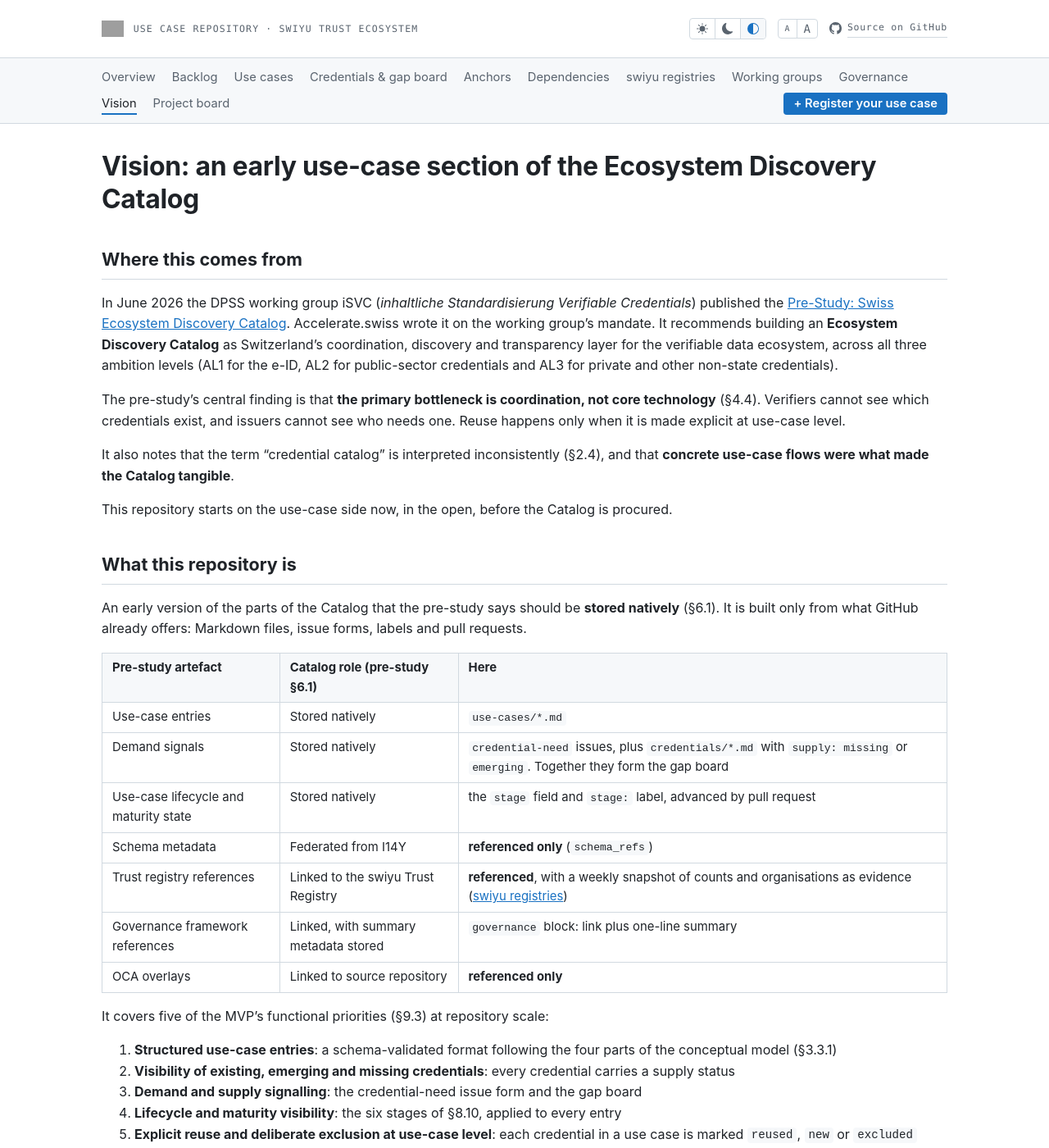
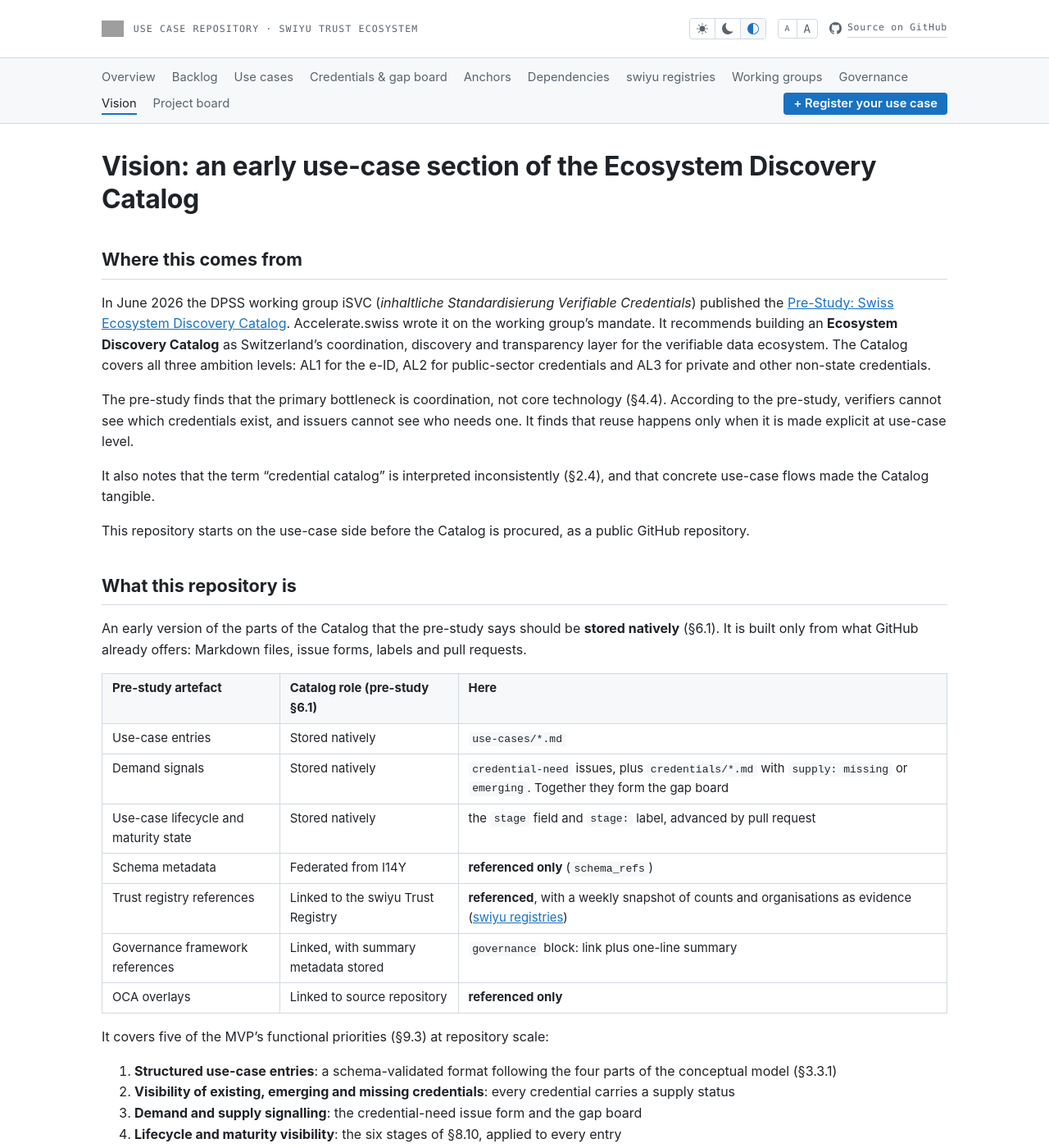
Before and after one commit to DIDAS-swiss/use-case-repository, a Jekyll site: the page built from VISION.md, in a window 1280 px wide and 1400 px high. Shown: the whole window at 82% size. Built offline with Jekyll 4.4.1, drawn with Linux system fonts in a browser that asks for light colours; our own code applies the rules of GitHub Pages for plain Markdown files; some of the changed text lies outside the part shown; grey boxes are pictures that could not be loaded.

Commit message:
Apply the writing rules to the documentation prose

```diff
--- a/VISION.md
+++ b/VISION.md
@@ -7,19 +7,20 @@ Credentials*) published the
 [Pre-Study: Swiss Ecosystem Discovery Catalog](https://www.amministrazionedigitalesvizzera.ch/application/files/8317/8999/7309/Pre-Study_Swiss_Ecosystem_Discovery_Catalog_DPSS_June_2026.pdf).
 Accelerate.swiss wrote it on the working group's mandate. It recommends building an **Ecosystem
 Discovery Catalog** as Switzerland's coordination, discovery and transparency
-layer for the verifiable data ecosystem, across all three ambition levels (AL1 for the e-ID,
-AL2 for public-sector credentials and AL3 for private and other non-state
-credentials).
+layer for the verifiable data ecosystem. The Catalog covers all three ambition
+levels: AL1 for the e-ID, AL2 for public-sector credentials and AL3 for private
+and other non-state credentials.
 
-The pre-study's central finding is that **the primary bottleneck is coordination,
-not core technology** (§4.4). Verifiers cannot see which credentials exist, and issuers
-cannot see who needs one. Reuse happens only when it is made explicit at use-case level.
+The pre-study finds that the primary bottleneck is coordination, not core
+technology (§4.4). According to the pre-study, verifiers cannot see which
+credentials exist, and issuers cannot see who needs one. It finds that reuse
+happens only when it is made explicit at use-case level.
 
 It also notes that the term "credential catalog" is interpreted inconsistently
-(§2.4), and that **concrete use-case flows were what made the Catalog tangible**.
+(§2.4), and that concrete use-case flows made the Catalog tangible.
 
-This repository starts on the use-case side now, in the open, before the Catalog
-is procured.
+This repository starts on the use-case side before the Catalog is procured, as
+a public GitHub repository.
 
 ## What this repository is
 
@@ -66,11 +67,11 @@ sector-neutral patterns in the
 [Industry Function Graph](https://github.com/DIDAS-swiss/industry-function-graph),
 schemas on I14Y, and showcases such as
 [digital-health_swiyu](https://github.com/DIDAS-swiss/digital-health_swiyu).
-Each use case here links to all of them, and the
+Each use case here links to the ones that apply to it, and the
 [Anchors page](https://didas-swiss.github.io/use-case-repository/anchors.html)
 shows, for every flow, pattern and I14Y credential dataset, which use cases point
-to it. The use case is where the pieces meet, as the pre-study's Part 1
-(decision context) is where its conceptual model starts.
+to it. The pre-study's conceptual model also starts with the use case, in Part 1
+(decision context).
 
 ## How the entry format maps to the conceptual model
 
@@ -100,12 +101,12 @@ AL2 credentials and use cases in Phase 1, and at least 10 structured use-case
 entries with full actor, credential and governance context as an MVP acceptance
 criterion (§9.4.3).
 
-This repository can be that input. The entry format is meant to be **importable**:
+This repository is intended as that input. The entry format is designed for import:
 each file opens with plain YAML front matter in fixed fields (see
 [CONTRIBUTING.md](CONTRIBUTING.md)), so whichever system is procured can ingest
 the entries rather than re-collecting them.
 
-Version one deliberately stays within GitHub. Tooling such as validation, a
+Version one stays within GitHub. Tooling such as validation, a
 rendered catalog or an automatically computed gap board comes later, once the
 format has proven itself on real entries.
 
```
Also changed, not shown: CONTRIBUTING.md (+11 -12 lines), GOVERNANCE.md (+8 -8 lines), README.md (+5 -4 lines), backlog.md (+2 -2 lines), changelog/2026-11-24-prose-review.md (added, +17 -0 lines), credentials/README.md (+2 -3 lines), dependencies.md (+5 -3 lines), intake/README.md (+13 -13 lines), working-groups.md (+1 -1 lines), changelog/README.md.
